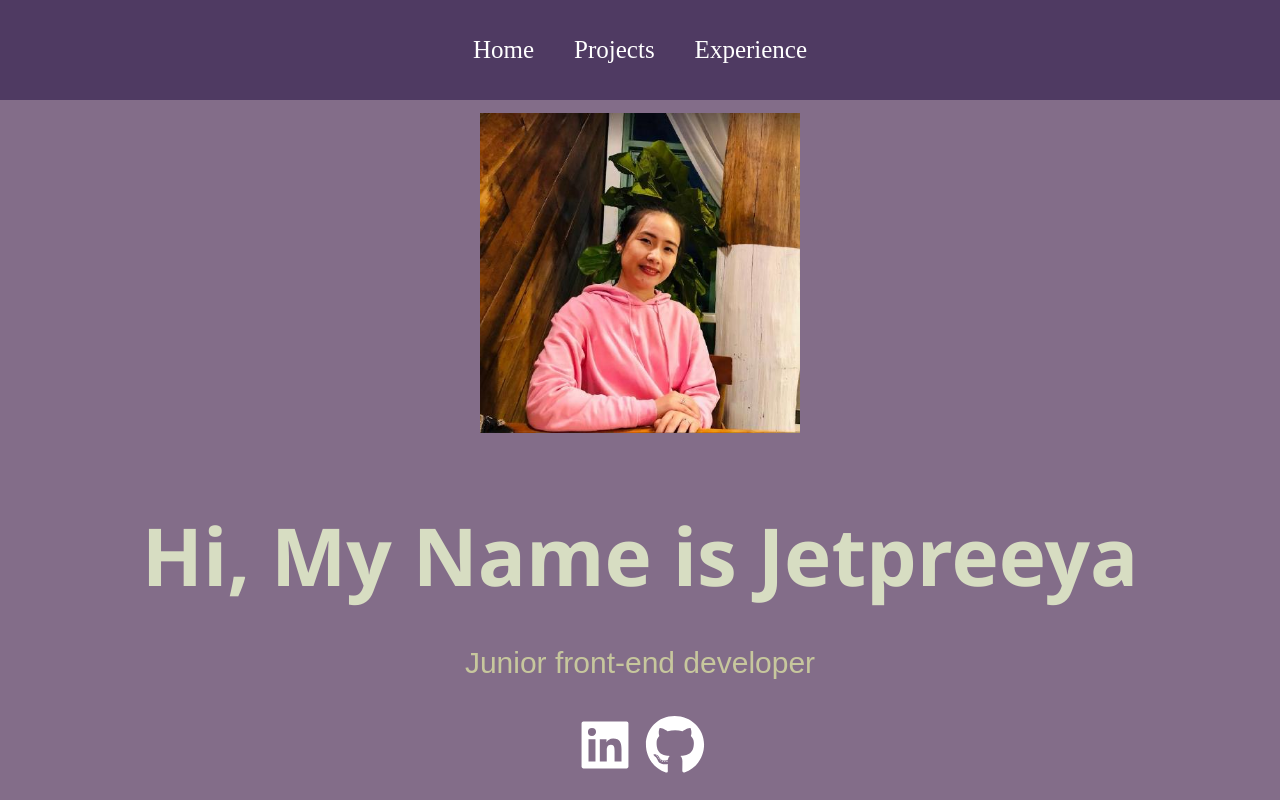
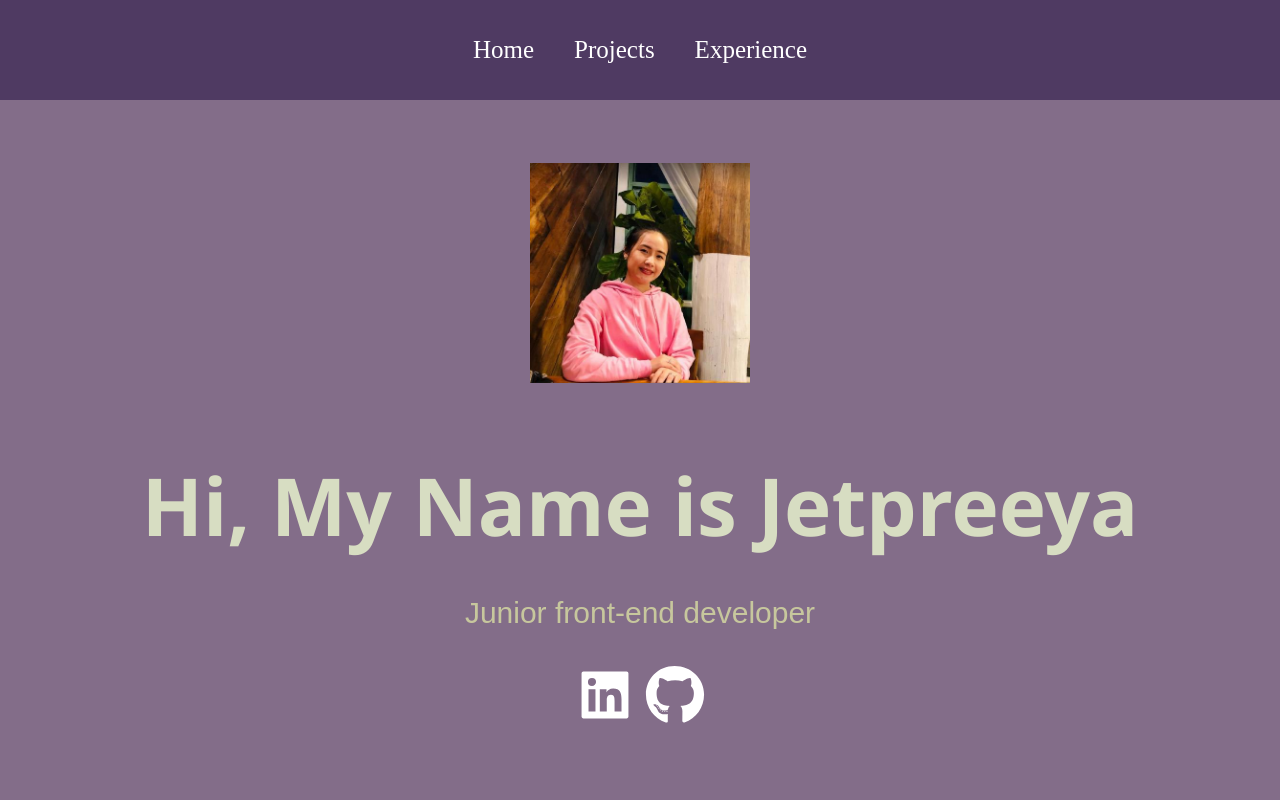
Before and after one commit to Jetpreeya/Portfolio, a React (Create React App) app in the folder jetpreeya-cv/: page / in a window 1280 px wide. Shown: the top 800 px of the page. Built offline with nearby package versions, Linux system fonts and the light colour scheme.

Commit message:
Change image size

```diff
--- a/jetpreeya-cv/src/pages/Home.js
+++ b/jetpreeya-cv/src/pages/Home.js
@@ -9,7 +9,7 @@ function Home(){
     return (
     <div className="home">
         <div className="about">
-            <img src={pic} alt="myPic" width="320" height="320"/>
+            <img src={pic} alt="myPic" width="220" height="220"/>
             <h2>Hi, My Name is Jetpreeya</h2>
             <div className="prompt">
                 <p>Junior front-end developer</p>
```
